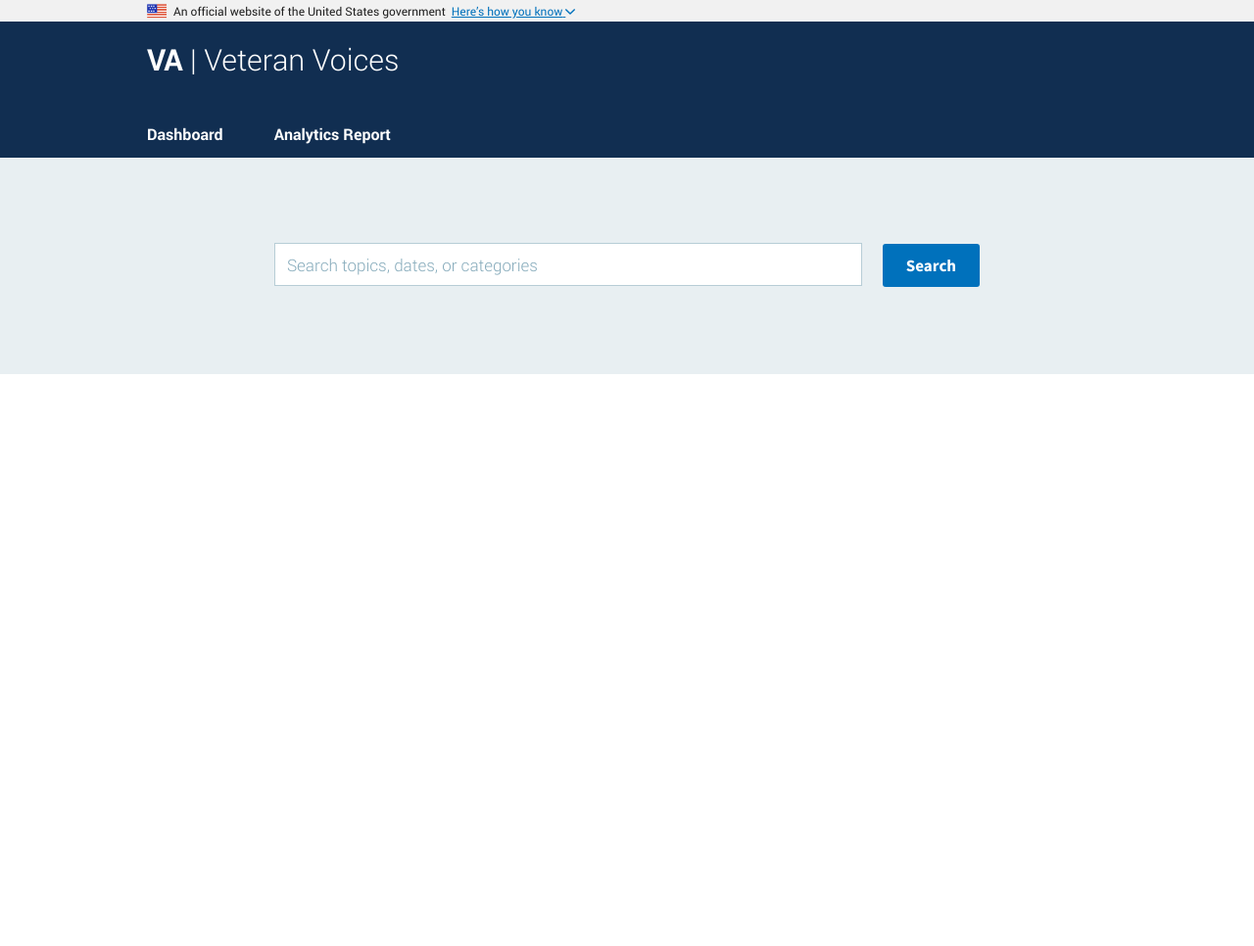
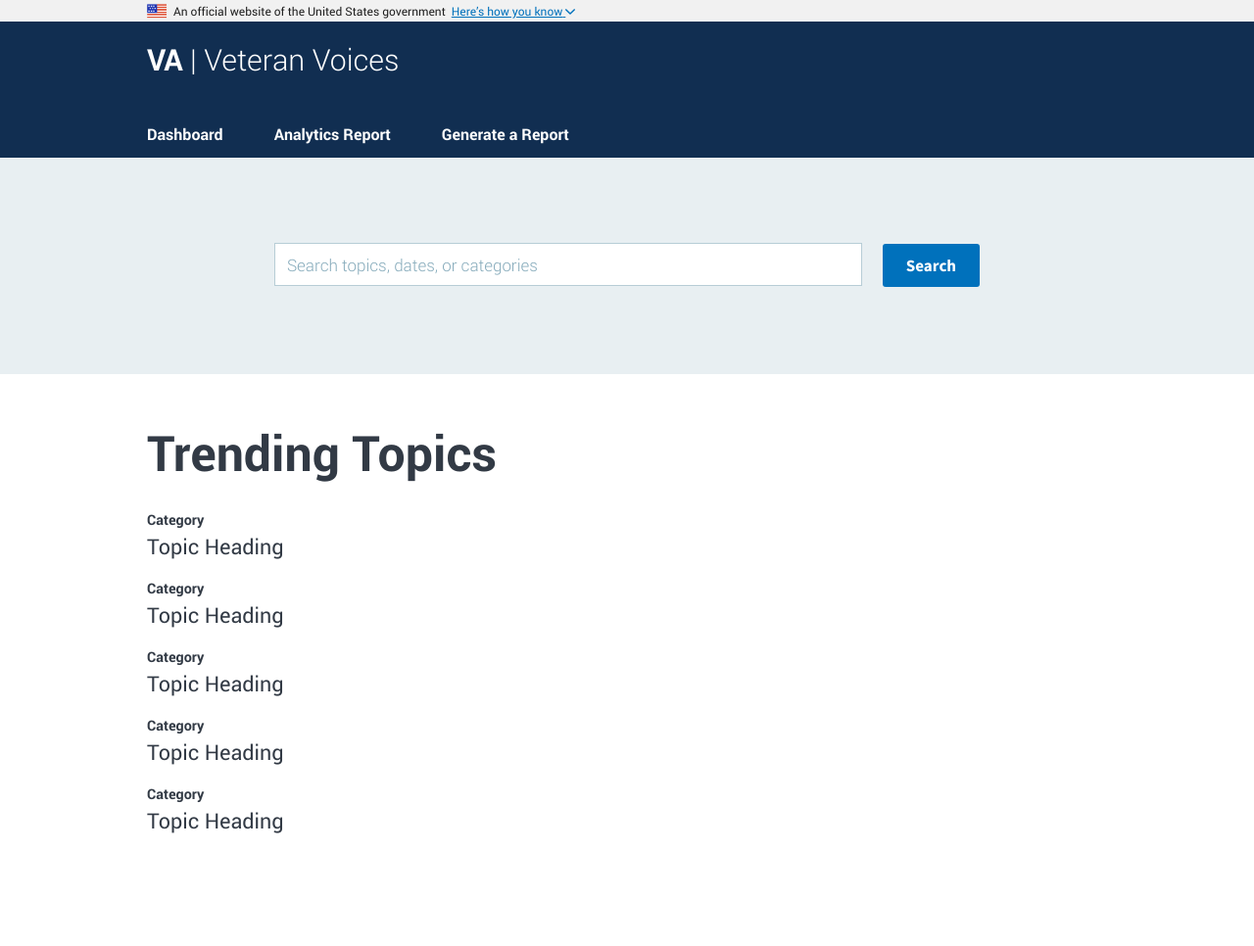
Before and after one commit to XDgov/veteran-voices-concept, a Jekyll site: the page built from index.md, in a window 1280 px wide. Shown: the whole page at 98% size. Built offline with Jekyll 4.4.1, drawn with Linux system fonts in a browser that asks for light colours; before the commit the page ends 900 px from its top, so only the background shows below that.

Commit message:
Add Mock Topics Section
Adds a mock topics section to the Homepage.

* Add Mock Topics Section to Homepage

```diff
--- a/_includes/navbar.html
+++ b/_includes/navbar.html
@@ -20,6 +20,9 @@
           <li>
             <a href="#">Analytics Report</a>
           </li>
+          <li>
+            <a href="#">Generate a Report</a>
+          </li>
         </ul>
       </nav>
     </div>
--- a/assets/sass/pages/_index.scss
+++ b/assets/sass/pages/_index.scss
@@ -26,3 +26,23 @@
     }
   }
 }
+
+.topic-category {
+  font-size: 0.9em;
+  font-weight: bold;
+}
+
+.topic-heading {
+  font-size: 1.35em;
+}
+
+.topic-list {
+
+  li {
+    margin-bottom: 1em;
+  }
+}
+
+.trending-topics-container {
+  padding: 3em 0 6em;
+}
--- a/index.md
+++ b/index.md
@@ -11,3 +11,30 @@ layout: default
     </div>
   </div>
 </div>
+<div class="trending-topics-container">
+  <div class="usa-grid">
+    <h1>Trending Topics</h1>
+    <ul class="usa-unstyled-list topic-list">
+      <li>
+        <div class="topic-category">Category</div>
+        <div class="topic-heading">Topic Heading</div>
+      </li>
+      <li>
+        <div class="topic-category">Category</div>
+        <div class="topic-heading">Topic Heading</div>
+      </li>
+      <li>
+        <div class="topic-category">Category</div>
+        <div class="topic-heading">Topic Heading</div>
+      </li>
+      <li>
+        <div class="topic-category">Category</div>
+        <div class="topic-heading">Topic Heading</div>
+      </li>
+      <li>
+        <div class="topic-category">Category</div>
+        <div class="topic-heading">Topic Heading</div>
+      </li>
+    </ul>
+  </div>
+</div>
```
Also changed, not shown: 2 other files.
